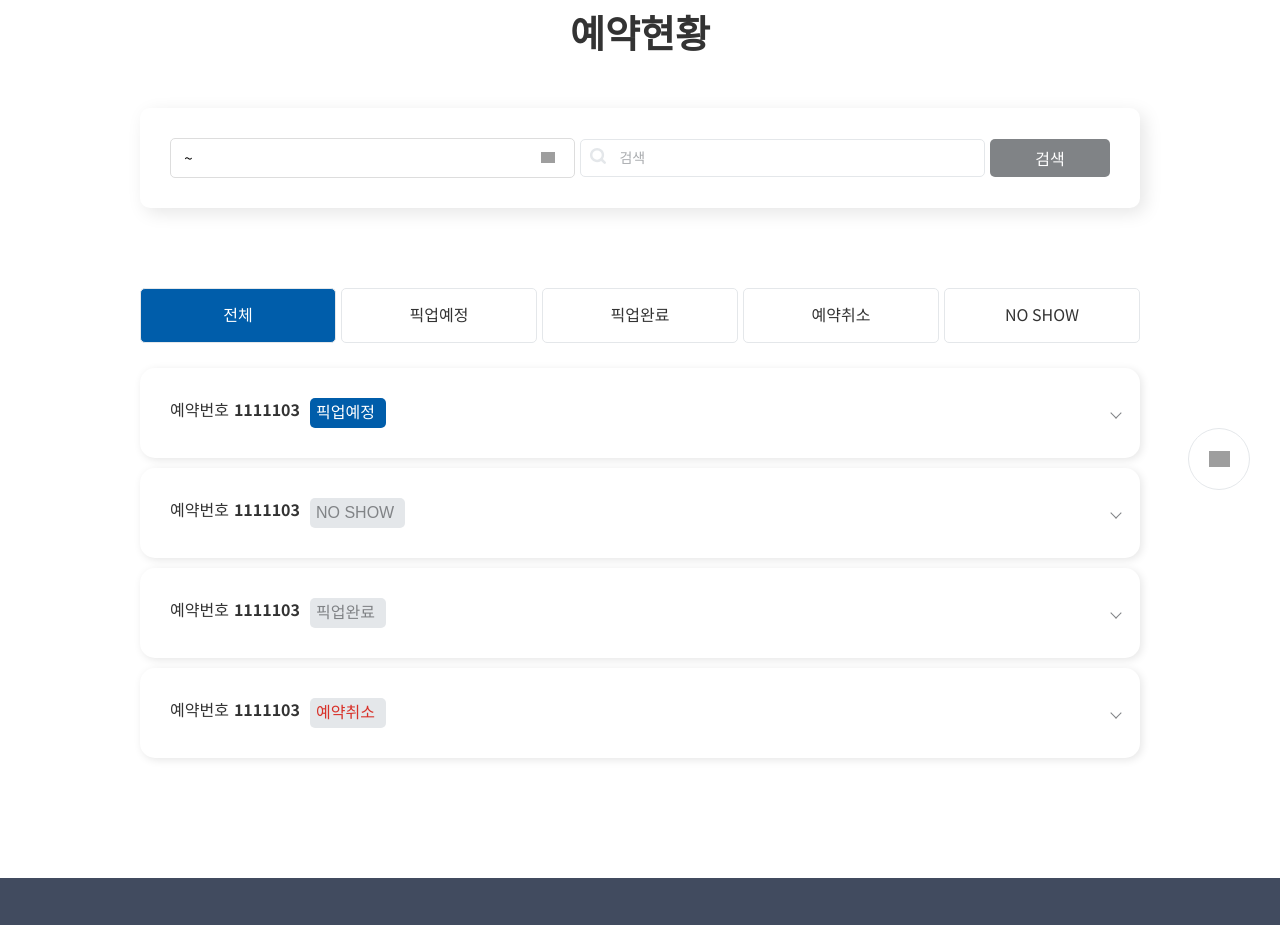
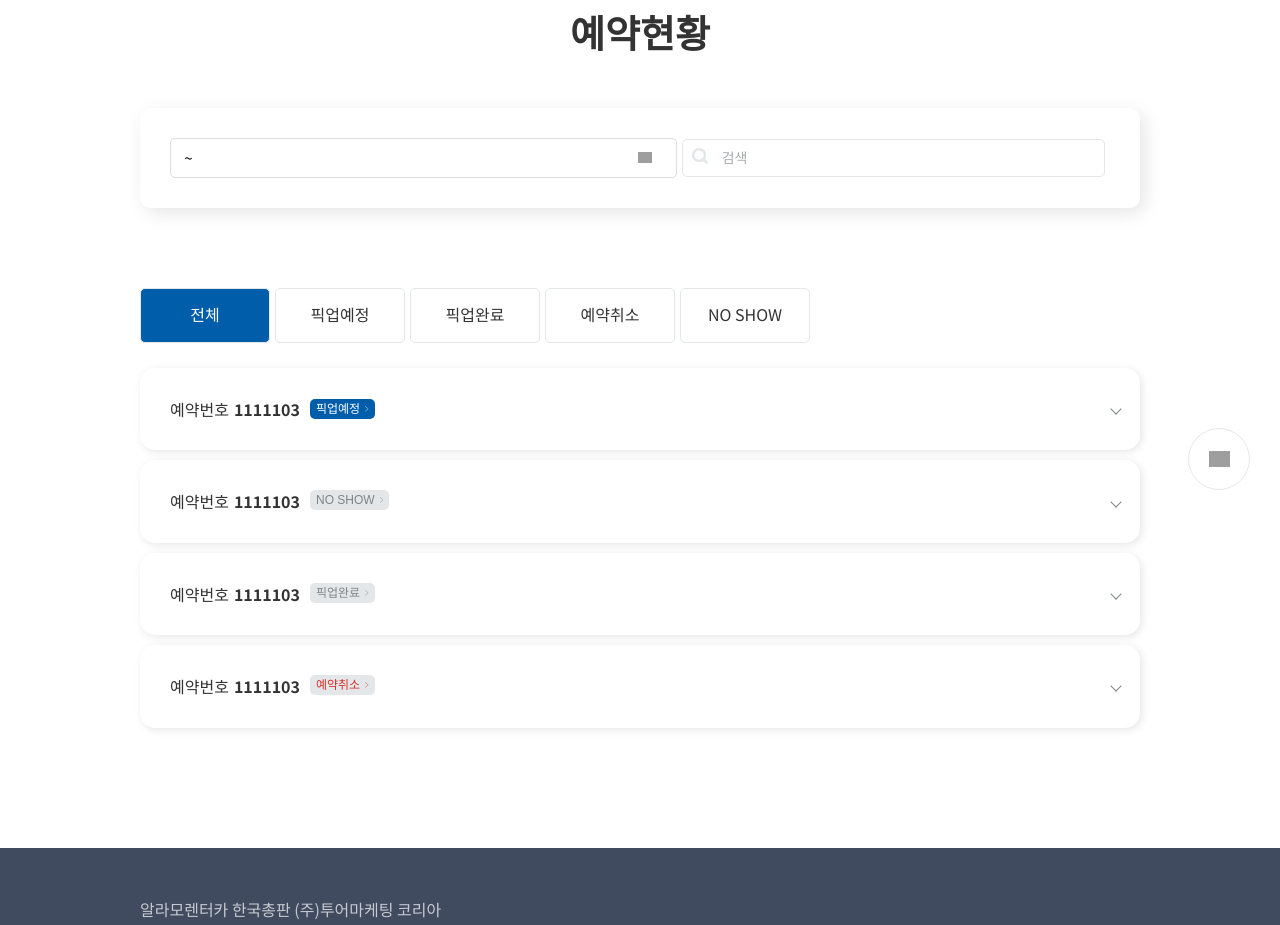
Before and after one commit to codeidea-korea/alamo_typescript, a React (Vite) app: page /rsv_status in a window 1280 px wide. Shown: the part 280-1205 px from the top of the page. Built offline with nearby package versions, Linux system fonts and the light colour scheme; grey boxes are pictures that could not be loaded.

Commit message:
예약현황 수정

```diff
--- a/src/assets/css/common.css
+++ b/src/assets/css/common.css
@@ -954,6 +954,10 @@ textarea,
 .point {
     color: var(--point02);
 }
+.point02 {
+    color: #EB9616;
+}
+
 
 /* button */
 .l-button {
--- a/src/assets/css/page.css
+++ b/src/assets/css/page.css
@@ -1475,6 +1475,17 @@ input[id*="phone_number_value"] {
 .agreeAll > span.active:after{transform: rotate(135deg);}
 
 
+/* rsv_status */
+#rsv_status .table01 td span{display: inline-block; width: auto!important;}
+#rsv_status .button.step{height: 20px;line-height: 20px; font-size: 1.2rem;}
+#rsv_status .table01 tr{display: flex;justify-content: space-between;}
+#rsv_status .table01 td span.pay{display: flex; align-items: center;}
+#rsv_status .table01 .ico img{width: 20px;}
+/* #rsv_status .tab_l-box{width: 100%; overflow-x: hidden;}
+#rsv_status .tab_l-box > ul{min-width: 1024px; overflow-x: auto;} */
+#rsv_status .tab_l-box > ul >li{width: 130px!important;}
+
+
 /******** Modal S ********/
 /*** 요금 및 기본사양  ***/
 .modal .car-detail {
@@ -1614,6 +1625,7 @@ input[id*="phone_number_value"] {
     .board-tab ul li:last-child {
         margin-right: 0;
     }
+    .table01 td, .table01 th{padding:10px}
 }
 
 @media screen and (max-width: 1024px) {
--- a/src/assets/pages/mypage/RsvStatus.tsx
+++ b/src/assets/pages/mypage/RsvStatus.tsx
@@ -102,7 +102,7 @@ const RsvStatus = () => {
                     <div className="inner">
                         <article className="sub_title Title01 tac">예약현황</article>
                         <article className="search-box form flex pa30 ico shadow" style={{alignItems: "center"}} id="DatePick">
-                            <span className="mr5" style={{flex: "1"}}>
+                            <span className="mr5" style={{flex: "1.2"}}>
                                 <input type="text" value={start + " ~ " + end} readOnly onClick={() => openModal("calendar")} />
                                 <span className="ui-datepicker-trigger"></span>
                             </span>
@@ -113,12 +113,12 @@ const RsvStatus = () => {
                                 </svg>
                                 <input type="search" autoComplete="off" className="search_input mr5" data-test-id="search-input" placeholder="검색" />
                             </span>
-                            <button type="button" className="button search_btn">
+{/*                             <button type="button" className="button search_btn">
                                 <span className="ico">검색</span>
-                            </button>
+                            </button> */}
                         </article>
 
-                        <article className="l-box">
+                        <article className="tab_l-box l-box">
                             <ul id="tab-btn" className="tab_btn pb5">
                                 <li>
                                     <a className="active_tab" href="#" data-category="all">
@@ -151,18 +151,28 @@ const RsvStatus = () => {
                                 <div className="rsv_status_list">
                                     <ul className="l-box">
                                         <li className="box_cont open drop all tab1">
-                                            <div className="Note1 cont_title arrow pa30 toggle_btn toggle flex toggle_tit active" onClick={toggleHandle}>
+                                            <div className="Note1 cont_title arrow pa30 toggle_btn toggle flex ai-ct toggle_tit active" onClick={toggleHandle}>
                                                 <span>예약번호</span>
                                                 <span className="fwb ml5">1111103</span>
                                                 <button type="button" className="button button--primary step Fs_sm ml10">
-                                                    <span className="mr5">픽업예정</span>
+                                                    픽업예정
+                                                    <svg xmlns="http://www.w3.org/2000/svg" width="3.5px" height="7x" viewBox="0 0 50 80">
+                                                        <polyline
+                                                            fill="none"
+                                                            stroke="#fff"
+                                                            strokeWidth="6"
+                                                            strokeLinecap="round"
+                                                            strokeLinejoin="round"
+                                                            points="
+                  0.375,0.375 45.63,38.087 0.375,75.8 "></polyline>
+                                                    </svg>
                                                 </button>
                                             </div>
                                             <div className="cont_info view hidden toggle_cont">
                                                 <table className="table01 mb10">
                                                     <tbody>
                                                         <tr>
-                                                            <td className="FS_sm">
+                                                            <td className="FS_sm flex">
                                                                 <span className="line">요금제&요금</span>
                                                                 <span className="point">지금결제</span>
                                                             </td>
@@ -173,7 +183,7 @@ const RsvStatus = () => {
                                                         <tr>
                                                             <td className="mb10 fwb">기본할인요금제</td>
                                                             <td className="tar">
-                                                                <span className="Fs_sm">
+                                                                <span className="Fs_sm pay">
                                                                     USD <b className="Title03">110.40</b>/KRW <b className="Title03">103,999</b>
                                                                 </span>
                                                             </td>
@@ -223,7 +233,17 @@ const RsvStatus = () => {
                                                 <span>예약번호</span>
                                                 <span className="fwb ml5">1111103</span>
                                                 <button type="button" className="button button--disabled step Fs_sm ml10">
-                                                    <span className="mr5">NO SHOW</span>
+                                                    NO SHOW
+                                                    <svg xmlns="http://www.w3.org/2000/svg" width="3.5px" height="7x" viewBox="0 0 50 80">
+                                                        <polyline
+                                                            fill="none"
+                                                            stroke="#808386"
+                                                            strokeWidth="6"
+                                                            strokeLinecap="round"
+                                                            strokeLinejoin="round"
+                                                            points="
+                  0.375,0.375 45.63,38.087 0.375,75.8 "></polyline>
+                                                    </svg>
                                                 </button>
                                             </div>
                                             <div className="cont_info view hidden toggle_cont2">
@@ -232,7 +252,7 @@ const RsvStatus = () => {
                                                         <tr>
                                                             <td className="FS_sm">
                                                                 <span className="line">요금제&요금</span>
-                                                                <span className="point">현지결제</span>
+                                                                <span className="point02">현지결제</span>
                                                             </td>
                                                             <td className="tar ico">
                                                                 <img src="/img/icon/receipt.png" alt="" />
@@ -283,7 +303,17 @@ const RsvStatus = () => {
                                                 <span>예약번호</span>
                                                 <span className="fwb ml5">1111103</span>
                                                 <button type="button" className="button button--disabled step Fs_sm ml10">
-                                                    <span className="mr5">픽업완료</span>
+                                                    픽업완료
+                                                    <svg xmlns="http://www.w3.org/2000/svg" width="3.5px" height="7x" viewBox="0 0 50 80">
+                                                        <polyline
+                                                            fill="none"
+                                                            stroke="#808386"
+                                                            strokeWidth="6"
+                                                            strokeLinecap="round"
+                                                            strokeLinejoin="round"
+                                                            points="
+                  0.375,0.375 45.63,38.087 0.375,75.8 "></polyline>
+                                                    </svg>
                                                 </button>
                                             </div>
                                             <div className="cont_info view hidden toggle_cont3">
@@ -343,7 +373,17 @@ const RsvStatus = () => {
                                                 <span>예약번호</span>
                                                 <span className="fwb ml5">1111103</span>
                                                 <button type="button" className="button button--disabled step Fs_sm ml10">
-                                                    <span className="mr5 error">예약취소</span>
+                                                    <span className="error">예약취소</span>
+                                                    <svg xmlns="http://www.w3.org/2000/svg" width="3.5px" height="7x" viewBox="0 0 50 80">
+                                                        <polyline
+                                                            fill="none"
+                                                            stroke="#d83028"
+                                                            strokeWidth="6"
+                                                            strokeLinecap="round"
+                                                            strokeLinejoin="round"
+                                                            points="
+                  0.375,0.375 45.63,38.087 0.375,75.8 "></polyline>
+                                                    </svg>
                                                 </button>
                                             </div>
                                             <div className="cont_info view hidden toggle_cont4">
@@ -352,7 +392,7 @@ const RsvStatus = () => {
                                                         <tr>
                                                             <td className="FS_sm">
                                                                 <span className="line">요금제&요금</span>
-                                                                <span className="point">현지결제</span>
+                                                                <span className="point02">현지결제</span>
                                                             </td>
                                                             <td className="tar ico">
                                                                 <img src="/img/icon/receipt.png" alt="" />
```
